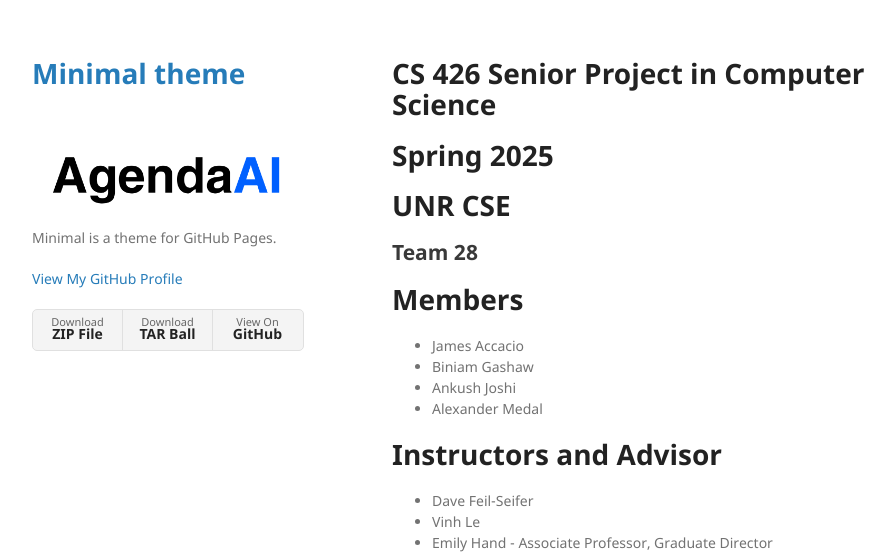
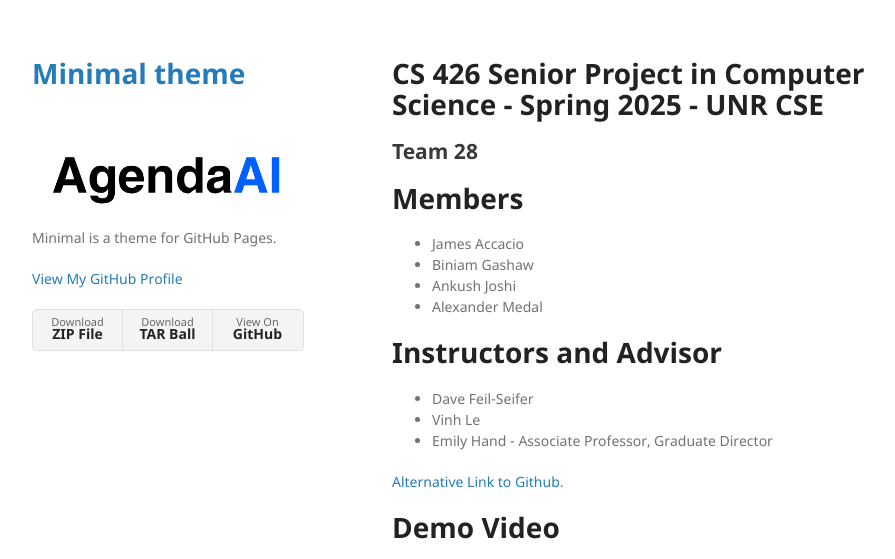
Before and after one commit to SeniorProjectsAgendaAI/SeniorProjectsAgendaAI.github.io, a Jekyll site: the page built from index.md, in a window 1280 px wide and 900 px high, cut to the strip 0-559 px from the top of the window. Shown: the whole strip, without its empty margins (178-1073 px from the left). Built offline with Jekyll 4.4.1, drawn with Linux system fonts in a browser that asks for light colours.

```diff
--- a/index.md
+++ b/index.md
@@ -3,9 +3,7 @@ layout: default
 ---
 
 <!--Text can be **bold**, _italic_, or ~~strikethrough~~.-->
-# CS 426 Senior Project in Computer Science
-# Spring 2025
-# UNR CSE
+# CS 426 Senior Project in Computer Science - Spring 2025 - UNR CSE
 ## Team 28
 
 # Members
```
